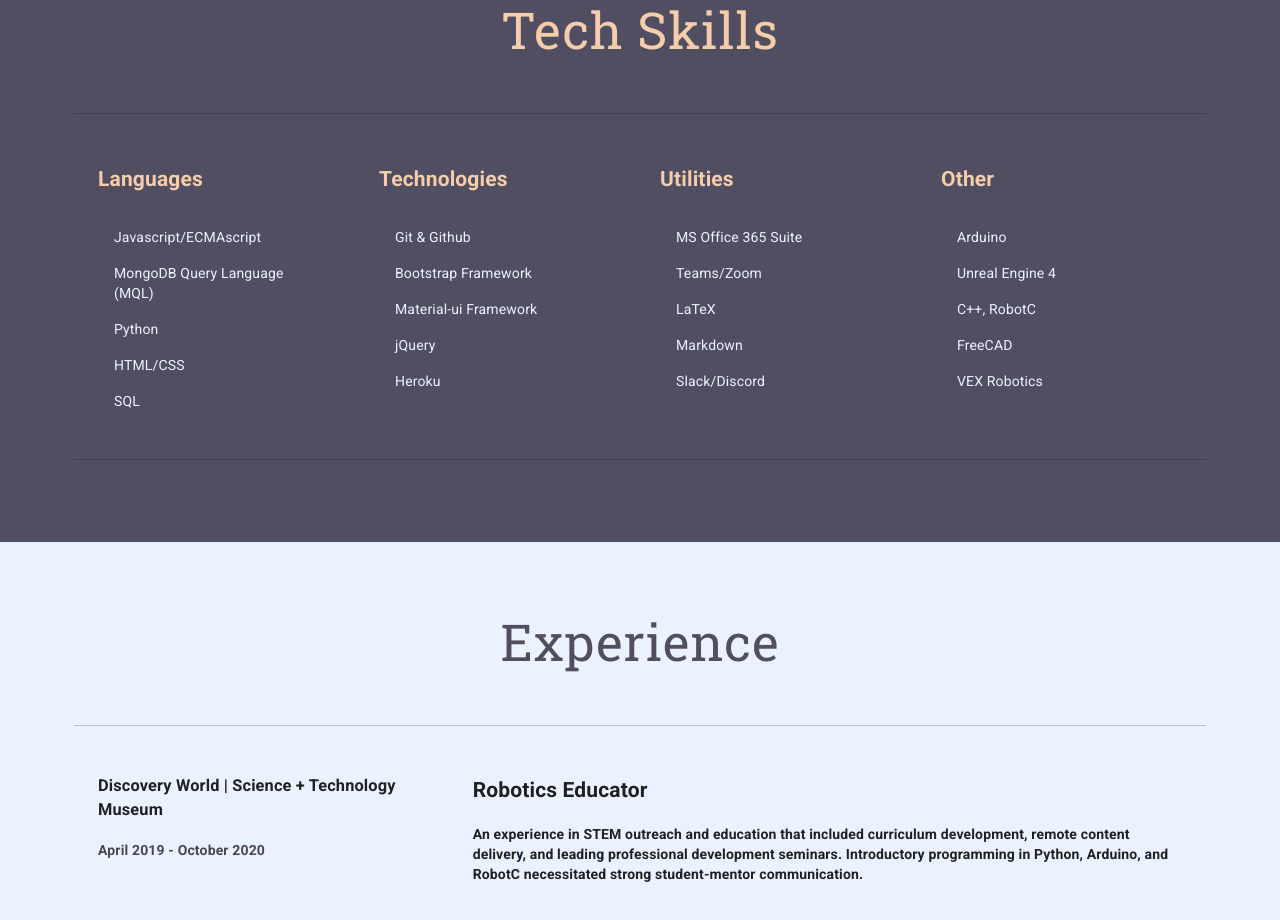
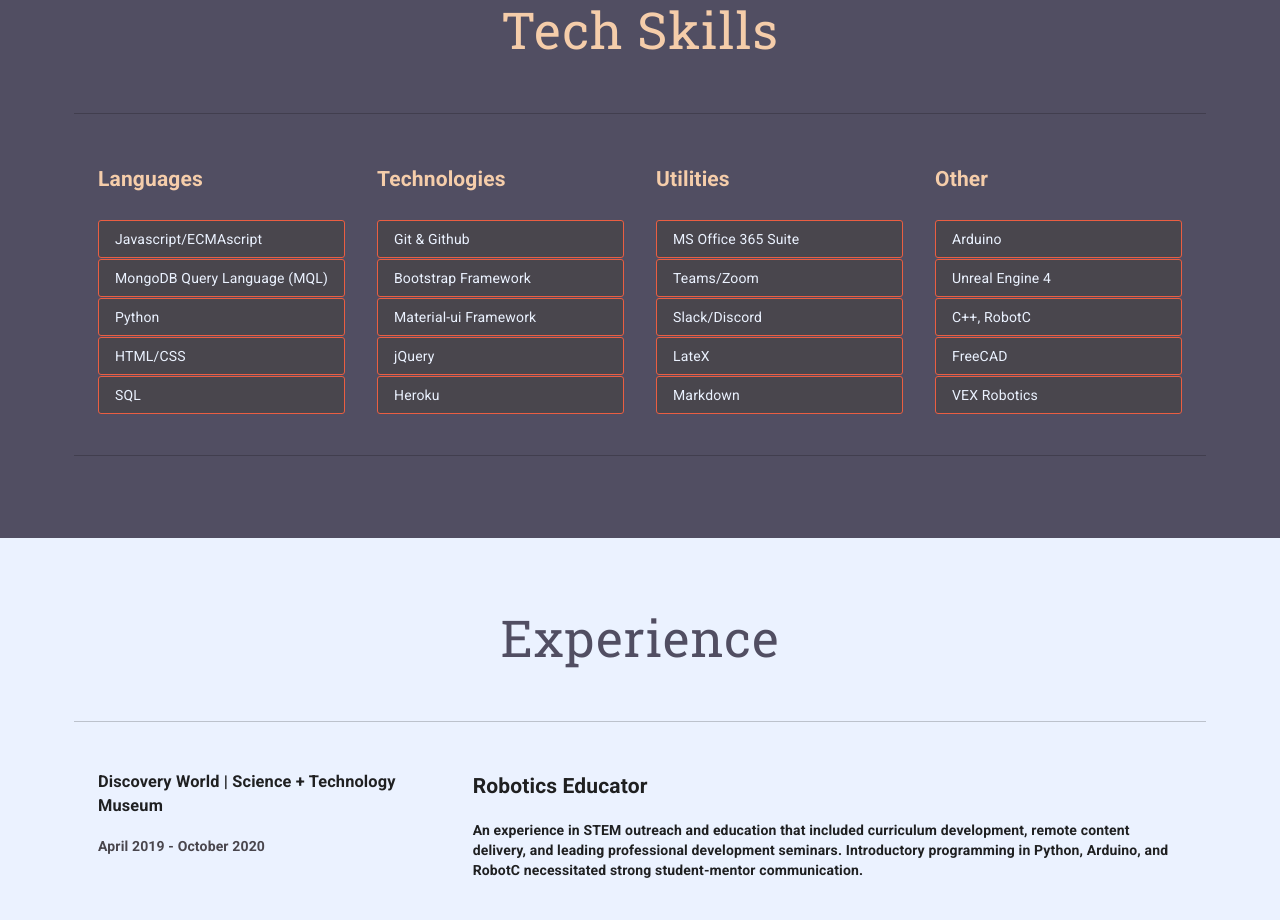
Before and after one commit to MasReed/personal-interactive-website, a React (Create React App) app: page / in a window 1280 px wide. Shown: the part 880-1800 px from the top of the page. Built offline with nearby package versions, Linux system fonts and the light colour scheme.

Commit message:
DRY techContent code, create styled list item

```diff
--- a/src/TechContent.jsx
+++ b/src/TechContent.jsx
@@ -6,68 +6,71 @@ import Grid from '@material-ui/core/Grid'
 import List from '@material-ui/core/List'
 import ListItem from '@material-ui/core/ListItem'
 
+import { withStyles } from '@material-ui/core/styles'
+
 export default function TechContent() {
+
+  const techContent = {
+    languages: [
+      'Javascript/ECMAscript',
+      'MongoDB Query Language (MQL)',
+      'Python',
+      'HTML/CSS',
+      'SQL',
+    ],
+    technologies: [
+      'Git & Github',
+      'Bootstrap Framework',
+      'Material-ui Framework',
+      'jQuery',
+      'Heroku'
+    ],
+    utilities: [
+      'MS Office 365 Suite',
+      'Teams/Zoom',
+      'Slack/Discord',
+      'LateX',
+      'Markdown',
+    ],
+    other: [
+      'Arduino',
+      'Unreal Engine 4',
+      'C++, RobotC',
+      'FreeCAD',
+      'VEX Robotics'
+    ],
+  }
+
+  const StyledListItem = withStyles({
+    root: {
+      backgroundColor: '#49464d',
+      borderRadius: 3,
+      border: '1px solid #ea5e42',
+      color: '#EBF2FF',
+      margin: '1px 0'
+    },
+  })(ListItem)
+
   return (
     <Box style={{ color: '#f5cdaa'}}>
       <Container>
-        <Grid container spacing={5}>
-          <Grid item sm={3}>
-            <h2>Languages</h2>
-            <List style={{ color: '#EBF2FF'}}>
-              <ListItem>
-                Javascript/ECMAscript
-              </ListItem>
-              <ListItem>
-                MongoDB Query Language (MQL)
-              </ListItem>
-              <ListItem>
-                Python
-              </ListItem>
-              <ListItem>
-                HTML/CSS
-              </ListItem>
-              <ListItem>
-                SQL
-              </ListItem>
-            </List>
-          </Grid>
-          <Grid item sm={3}>
-            <h2>Technologies</h2>
-            <List style={{ color: '#EBF2FF'}}>
-              <ListItem>Git & Github</ListItem>
-              <ListItem>Bootstrap Framework</ListItem>
-              <ListItem>Material-ui Framework</ListItem>
-              <ListItem>jQuery</ListItem>
-              <ListItem>Heroku</ListItem>
-            </List>
-          </Grid>
-          <Grid item sm={3}>
-            <h2>Utilities</h2>
-            <List style={{ color: '#EBF2FF'}}>
-              <ListItem>MS Office 365 Suite</ListItem>
-              <ListItem>Teams/Zoom</ListItem>
-              <ListItem>LaTeX</ListItem>
-              <ListItem>Markdown</ListItem>
-              <ListItem>Slack/Discord</ListItem>
-            </List>
-          </Grid>
-          <Grid item sm={3}>
-            <h2>Other</h2>
-            <Box style={{ color: '#EBF2FF'}}>
-              <p></p>
-              <p></p>
-              <p></p>
-              <p></p>
-              <p></p>
-            </Box>
-            <List style={{ color: '#EBF2FF'}}>
-              <ListItem>Arduino</ListItem>
-              <ListItem>Unreal Engine 4</ListItem>
-              <ListItem>C++, RobotC</ListItem>
-              <ListItem>FreeCAD</ListItem>
-              <ListItem>VEX Robotics</ListItem>
-            </List>
-          </Grid>
+        <Grid container spacing={4}>
+          {
+            Object.keys(techContent).map((key) => {
+              return (
+                <Grid item sm={3} key={key}>
+                  <h2>{key[0].toUpperCase() + key.slice(1)}</h2>
+                  <List>
+                    {
+                      techContent[key].map(item => (
+                        <StyledListItem key={item.toString()}>{item}</StyledListItem>
+                      ))
+                    }
+                  </List>
+                </Grid>
+              )
+            })
+          }
         </Grid>
       </Container>
     </Box>
--- a/src/theme.js
+++ b/src/theme.js
@@ -1,10 +1,10 @@
 import { createTheme } from '@material-ui/core/styles'
 
-const purple = '#282638'
-const orange = '#ea5e42'
-const cream = '#f5cdaa'
-const gray = '#49464d'
-const white = '#EBF2FF'
+// const purple = '#282638'
+// const orange = '#ea5e42'
+// const cream = '#f5cdaa'
+// const gray = '#49464d'
+// const white = '#EBF2FF'
 
 const theme = createTheme({
   palette: {
```
